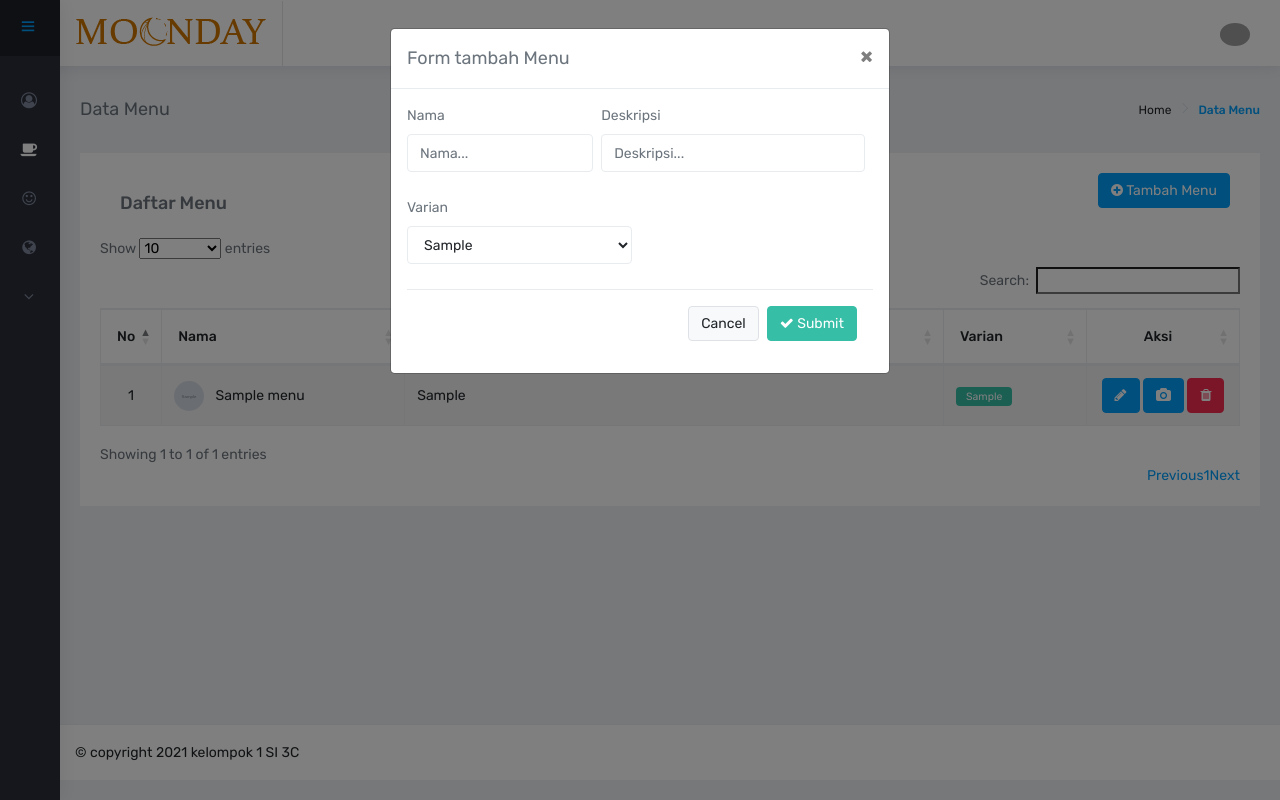
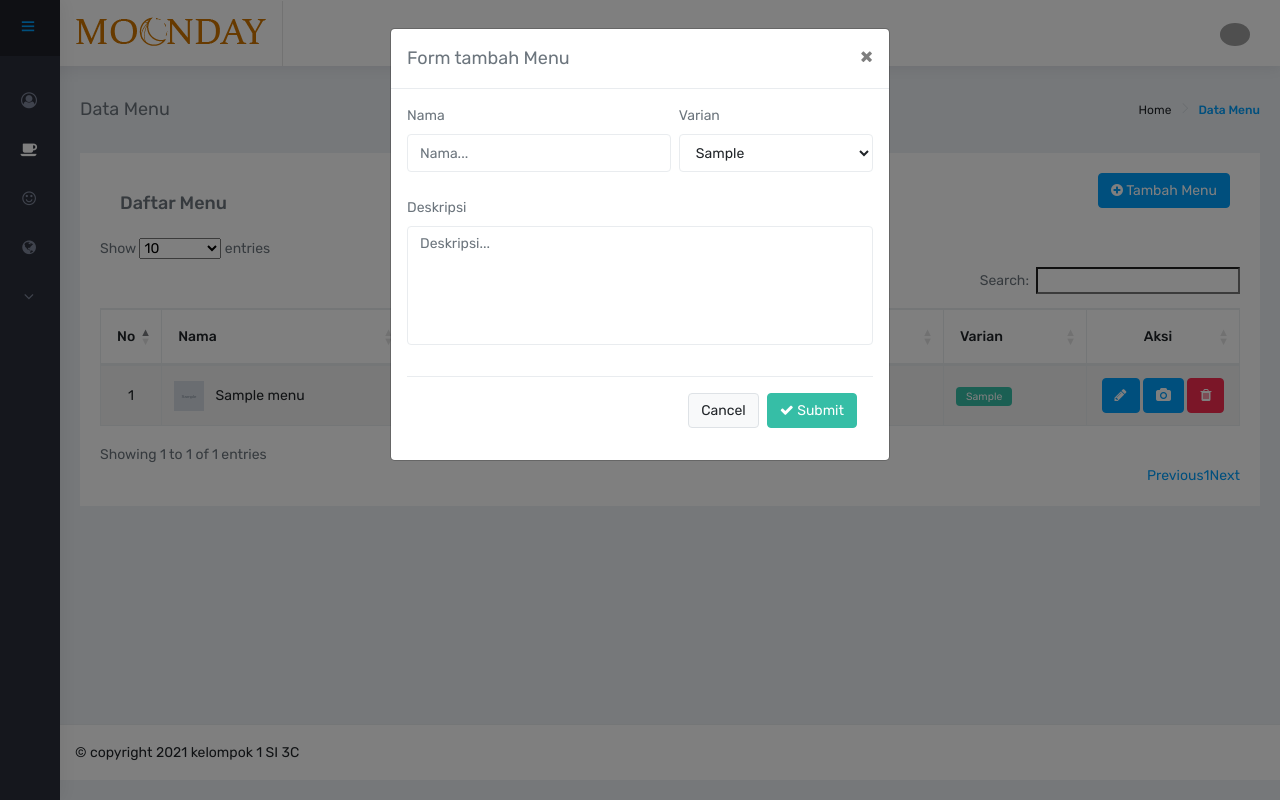
Before and after one commit to naufalix/moonday, a PHP site: page /index.php?page=menu in a window 1280 px wide, after a click on "Tambah Menu". Run offline with PHP 8.4, Linux system fonts and the light colour scheme; the visitor is signed in with stand-in values (Sample User, id 1); data comes from the database, SQL or seed files in the repository; tables that the repository leaves empty hold one stand-in row (values such as "Sample post"); grey boxes marked "Sample" are stand-in pictures; some libraries are stand-ins or nearby versions; grey boxes are pictures that could not be loaded.

Commit message:
Update UI

```diff
--- a/admin/views/menu.php
+++ b/admin/views/menu.php
@@ -52,9 +52,8 @@
                                             ?>
                                             <tr>
                                                 <td class="text-center"><?= $no ?></td>
-                                                <!--  <td><?= $nama ?></td> -->
                                                 <td>
-                                                    <img src="assets/images/menu/<?= $foto ?>" alt="user" height="30" width="30" class="rounded-circle mr-2" style="object-fit: cover">
+                                                    <img src="assets/images/menu/<?= $foto ?>" height="30" width="30" class="mr-2" style="object-fit: cover">
                                                     <?= $nama ?>
                                                 <td><?= $deskripsi ?></td>
                                                 <td><span class="label label-success"><?= $nv ?></span></td>
@@ -86,19 +85,11 @@
                             <form class="forms-sample" method="post">
                             <div class="form-group">
                               <div class="row m-0">
-                                <div class="col-5 p-0 pr-2">
+                                <div class="col-7 p-0 pr-2">
                                   <label for="nama">Nama</label>
                                   <input type="text" class="form-control" id="nama" name="nama" placeholder="Nama..." required>
                                 </div>
-                                <div class="col-7 p-0 pr-2">
-                                  <label for="deskripsi">Deskripsi</label>
-                                  <input type="text-area" class="form-control" id="deskripsi" name="deskripsi" placeholder="Deskripsi..." required>
-                                </div>
-                              </div>
-                            </div>
-                            <div class="form-group">
-                              <div class="row m-0">
-                                <div class="col-6 p-0 pr-2">
+                                <div class="col-5 p-0">
                                   <label for="varian">Varian</label>
                                   <select class="form-control" id="id_varian" name="id_varian">
                                     <?php
@@ -109,6 +100,14 @@
                                     <option value="<?= $iv ?>"><?= $nv ?></option>
                                     <?php } ?>
                                   </select>
+                                </div>
+                              </div>
+                            </div>
+                            <div class="form-group">
+                              <div class="row m-0">
+                                <div class="col-12 p-0">
+                                    <label for="deskripsi">Deskripsi</label>
+                                    <textarea class="form-control" rows="5" name="deskripsi" placeholder="Deskripsi..." required></textarea>
                                 </div>
                               </div>
                             </div>
@@ -134,19 +133,11 @@
                         <input type="hidden" class="d-none" id="ei" name="id_menu">
                             <div class="form-group">
                               <div class="row m-0">
-                                <div class="col-5 p-0 pr-2">
+                                <div class="col-7 p-0 pr-2">
                                   <label for="nama">Nama</label>
                                   <input type="text" class="form-control" id="en" name="nama" placeholder="Nama..." required>
                                 </div>
-                                <div class="col-7 p-0 pr-2">
-                                  <label for="deskripsi">Deskripsi</label>
-                                  <input type="text" class="form-control" id="ed" name="deskripsi" placeholder="Deskripsi..." required>
-                                </div>
-                              </div>
-                            </div>
-                            <div class="form-group">
-                              <div class="row m-0">
-                                <div class="col-6 p-0 pr-2">
+                                <div class="col-5 p-0">
                                   <label for="varian">Varian</label>
                                   <select class="form-control" name="id_varian">
                                     <?php
@@ -157,6 +148,14 @@
                                     <option class="ev" value="<?= $iv ?>"><?= $nv ?></option>
                                     <?php } ?>
                                   </select>
+                                </div>
+                              </div>
+                            </div>
+                            <div class="form-group">
+                              <div class="row m-0">
+                                <div class="col-12 p-0">
+                                    <label for="deskripsi">Deskripsi</label>
+                                    <textarea class="form-control" rows="5" id="ed" name="deskripsi" placeholder="Deskripsi..." required></textarea>
                                 </div>
                               </div>
                             </div>
--- a/admin/views/ubahpassword.php
+++ b/admin/views/ubahpassword.php
@@ -30,7 +30,7 @@
                                             <input type="password" class="form-control" name="pl" required style="border:1px solid dimgray;">
                                             <?php
                                               if (!empty($passl)&&$passl=="salah") { ?>
-                                                <p class="text-danger">Password lama salah!</p>
+                                                <p class="text-danger m-0">Password lama salah!</p>
                                               <?php }
                                             ?>
                                         </div>
@@ -41,7 +41,7 @@
                                             <input type="password" class="form-control" name="pb" required style="border:1px solid dimgray;">
                                             <?php
                                               if (!empty($passb)&&$passb=="sama") { ?>
-                                                <p class="text-danger">Password baru tidak boleh sama dengan password lama!</p>
+                                                <p class="text-danger m-0">Password baru tidak boleh sama dengan password lama!</p>
                                               <?php }
                                             ?>
                                         </div>
@@ -52,7 +52,7 @@
                                             <input type="password" class="form-control" name="pk" required style="border:1px solid dimgray;">
                                             <?php
                                               if (!empty($passk)&&$passk=="salah") { ?>
-                                                <p class="text-danger">Password konfirmasi salah!</p>
+                                                <p class="text-danger m-0">Password konfirmasi salah!</p>
                                               <?php }
                                             ?>
                                         </div>
--- a/admin/views/varian.php
+++ b/admin/views/varian.php
@@ -73,7 +73,7 @@
                             <form class="forms-sample" method="post">
                             <div class="form-group">
                               <div class="row m-0">
-                                <div class="col-7 p-0 pr-2">
+                                <div class="col-12 p-0">
                                   <label for="varian">Varian</label>
                                   <input type="text" class="form-control" id="varian" name="varian" placeholder="Varian..." required>
                                 </div>
@@ -101,7 +101,7 @@
                                 <input type="hidden" class="d-none" id="ei" name="id_varian">
                                 <div class="form-group">
                                   <div class="row m-0">
-                                    <div class="col-7 p-0 pr-2">
+                                    <div class="col-12 p-0">
                                       <label for="varian">Varian</label>
                                       <input type="text" class="form-control" id="en" name="varian" placeholder="Varian..." required>
                                     </div>
```
Also changed, not shown: admin/views/kota.php (+7 -11 lines).
